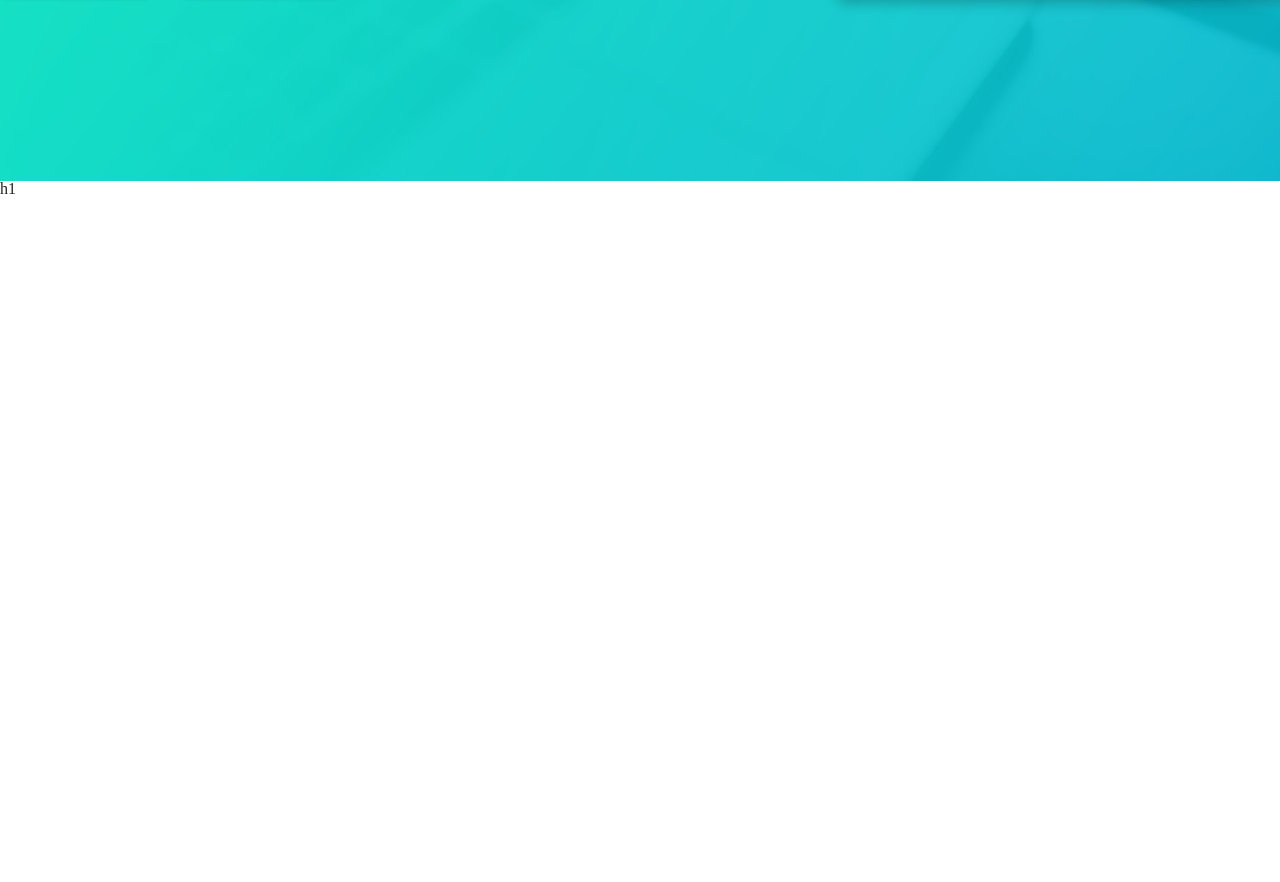
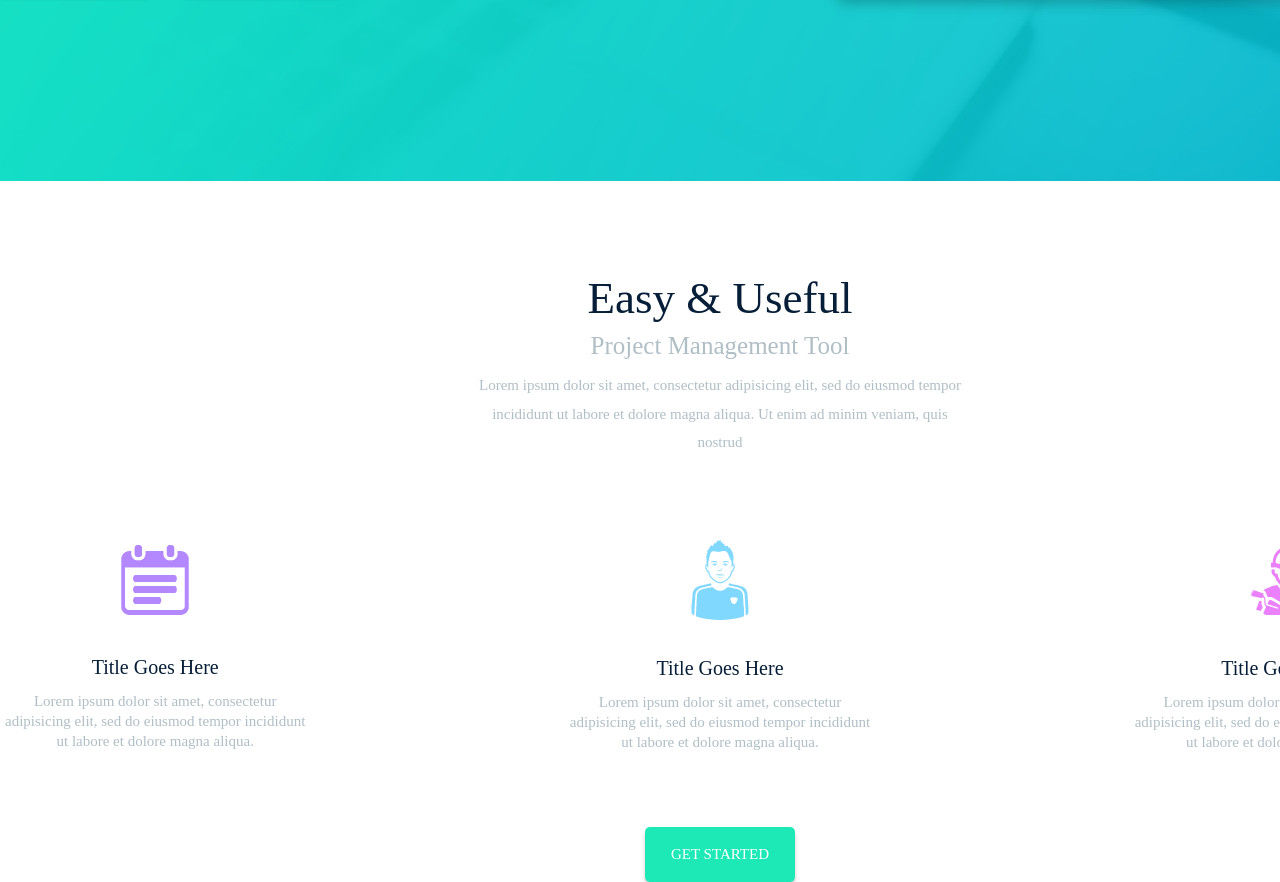
Before and after one commit to savageblossom/service_manager_bem_scss, a website: page index.html in a window 1280 px wide. Shown: the part 569-1451 px from the top of the page. Before the commit the page ends 800 px from the top, so only its background shows below. Drawn offline with Linux system fonts and the light colour scheme; a web font is replaced by a local one.

Commit message:
done get_started

```diff
--- a/index.html
+++ b/index.html
@@ -46,8 +46,58 @@
 
 
 
-    <section class="contact_us">
-        h1
+    <section class="get_started container">
+        <div class="get_started__top_container">
+            <h1 class="get_started__title">
+                Easy & Useful
+            </h1>
+            <h2 class="get_started__sub_title">
+                Project Management Tool
+            </h2>
+            <p class="get_started__caption">
+                Lorem ipsum dolor sit amet, consectetur adipisicing elit, sed do eiusmod tempor <br>
+                 incididunt ut labore et dolore magna aliqua. Ut enim ad minim veniam, quis <br>
+                  nostrud
+            </p>
+        </div>
+
+        <ul class="get_started__card_list">
+            <li class="get_started__card_item">
+                <div class="get_started__img_container">
+                    <img src="assets/img/get_started_icon_1.png" alt="">
+                </div>
+                <h1 class="get_started__card_heading">
+                    Title Goes Here
+                </h1>
+                <p class="get_started__card_text">Lorem ipsum dolor sit amet, consectetur<br>
+                    adipisicing elit, sed do eiusmod tempor incididunt<br>
+                     ut labore et dolore magna aliqua.</p>
+            </li>
+            <li class="get_started__card_item get_started__card_item--lifted">
+                <div class="get_started__img_container">
+                    <img src="assets/img/get_started_icon_3.png" alt="">
+                </div>
+                <h1 class="get_started__card_heading">
+                    Title Goes Here
+                </h1>
+                <p class="get_started__card_text">Lorem ipsum dolor sit amet, consectetur<br>
+                    adipisicing elit, sed do eiusmod tempor incididunt<br>
+                     ut labore et dolore magna aliqua.</p>
+            </li>
+            <li class="get_started__card_item">
+                <div class="get_started__img_container">
+                    <img src="assets/img/get_started_icon_2.png" alt="">
+                </div>
+                <h1 class="get_started__card_heading">
+                    Title Goes Here
+                </h1>
+                <p class="get_started__card_text">Lorem ipsum dolor sit amet, consectetur<br>
+                    adipisicing elit, sed do eiusmod tempor incididunt<br>
+                     ut labore et dolore magna aliqua.</p>
+            </li>
+        </ul>
+
+        <button class="get_started__btn">Get started</button>
     </section>
 </body>
 </html>
--- /dev/null
+++ b/scss/_get_started.scss
@@ -0,0 +1,73 @@
+@use "__mixins" as mixins;
+.get_started {
+    display: flex;
+    align-items: center;
+    justify-content: center;
+    flex-direction: column;
+    text-align: center;
+    box-sizing: border-box;
+    padding-top: 95px;
+
+    // название, под-название и описание
+
+    &__top_container {
+        font-family: RalewaySemiBold;
+    }
+    &__title {
+        font-size: 45px;
+        color: #061e37;
+    }
+    &__sub_title {
+        font-size: 25px;
+        color: #b0bec5;
+        line-height: 2;
+    }
+    &__caption {
+        font-family: RalewayRegular;
+        font-size: 15px;
+        color: #b0bec5;
+        line-height: 1.9;
+    }
+
+    // карточки
+    &__card_list {
+        display: flex;
+        justify-content: space-between;
+        flex-direction: row;
+        width: 100%;
+        margin-top: 83px;
+    }
+    &__card_item {
+        box-sizing: border-box;
+        padding: 5px 5px 0 5px;
+    }
+    &__card_item--lifted {
+        position: relative;
+        bottom: 5px;
+    }
+    &__card_item--lifted &__card_heading {
+        margin-top: 38px;
+    }
+    &__card_heading {
+        margin-top: 42px;
+        font-size: 20px;
+        font-family: RalewaySemiBold;
+        color: #061e37;
+    }
+    &__card_text {
+        margin-top: 14px;
+        font-size: 15px;
+        color: #b0bec5;
+        font-family: RalewayRegular;
+        line-height: 20px;
+    }
+    // кнопка "GET STARTED"
+    &__btn {
+        @include mixins.big_btn(#1de9b6, #ffffff);
+        margin-top: 70px;
+        &:hover {
+            background-color: #061e37;
+        }
+    }
+
+}
--- a/scss/fonts.scss
+++ b/scss/fonts.scss
@@ -12,3 +12,8 @@
     font-family: RalewayExtraBold;
     src: url('assets/fonts/Raleway-ExtraBold.ttf');
 }
+
+@font-face {
+    font-family: RalewaySemiBold;
+    src: url('assets/fonts/Raleway-SemiBold.ttf');
+}
--- a/scss/style.scss
+++ b/scss/style.scss
@@ -1,11 +1,14 @@
 // Ресет всех дефолтных стилей
 @use 'reset';
+
+
 
 // Импорт шрифтов
 @use 'fonts';
 
 // Основные стили всего лендинга
 @use '_header';
+@use '_get_started';
 
 // Глобальные классы
 .container {
```
Also changed, not shown: scss/_header.scss (+8 -0 lines), assets/img/get_started_icon_1.png (added), assets/img/get_started_icon_2.png (added), assets/img/get_started_icon_3.png (added), style.css, 1 other file.
